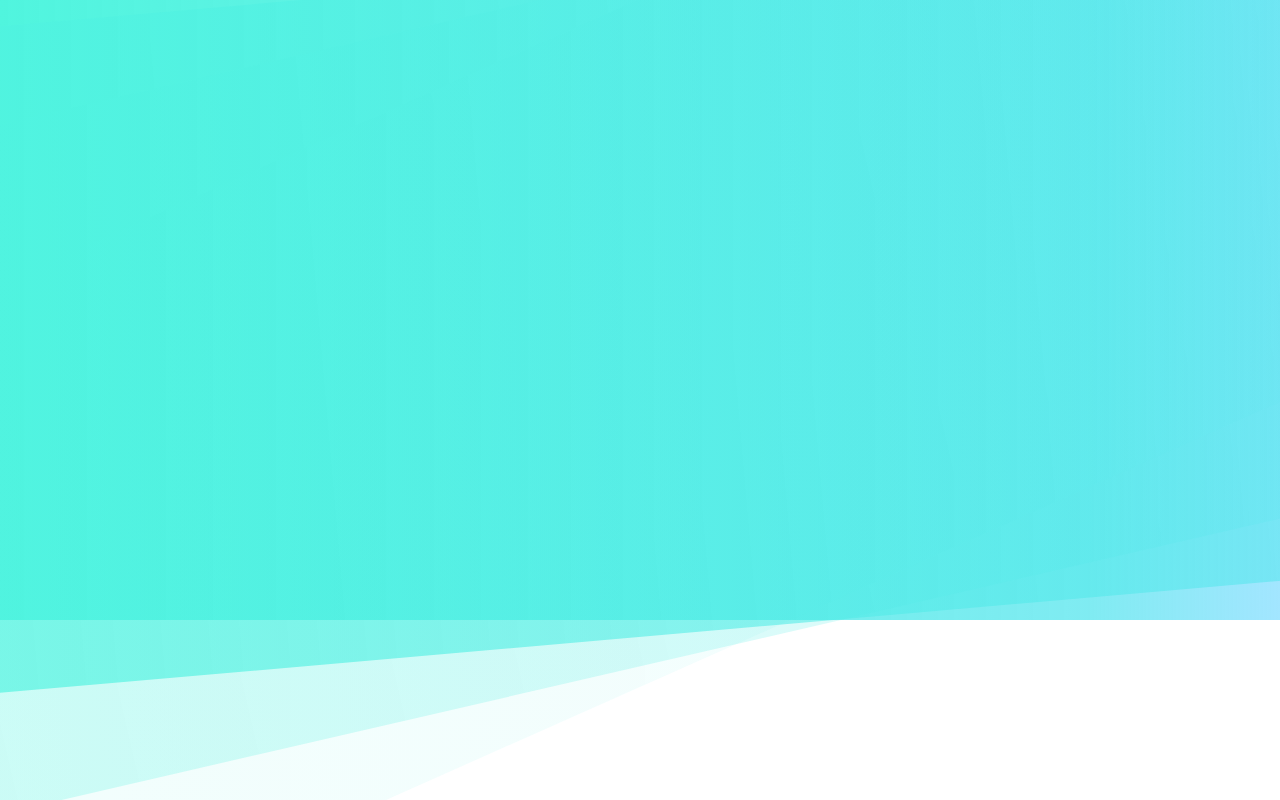
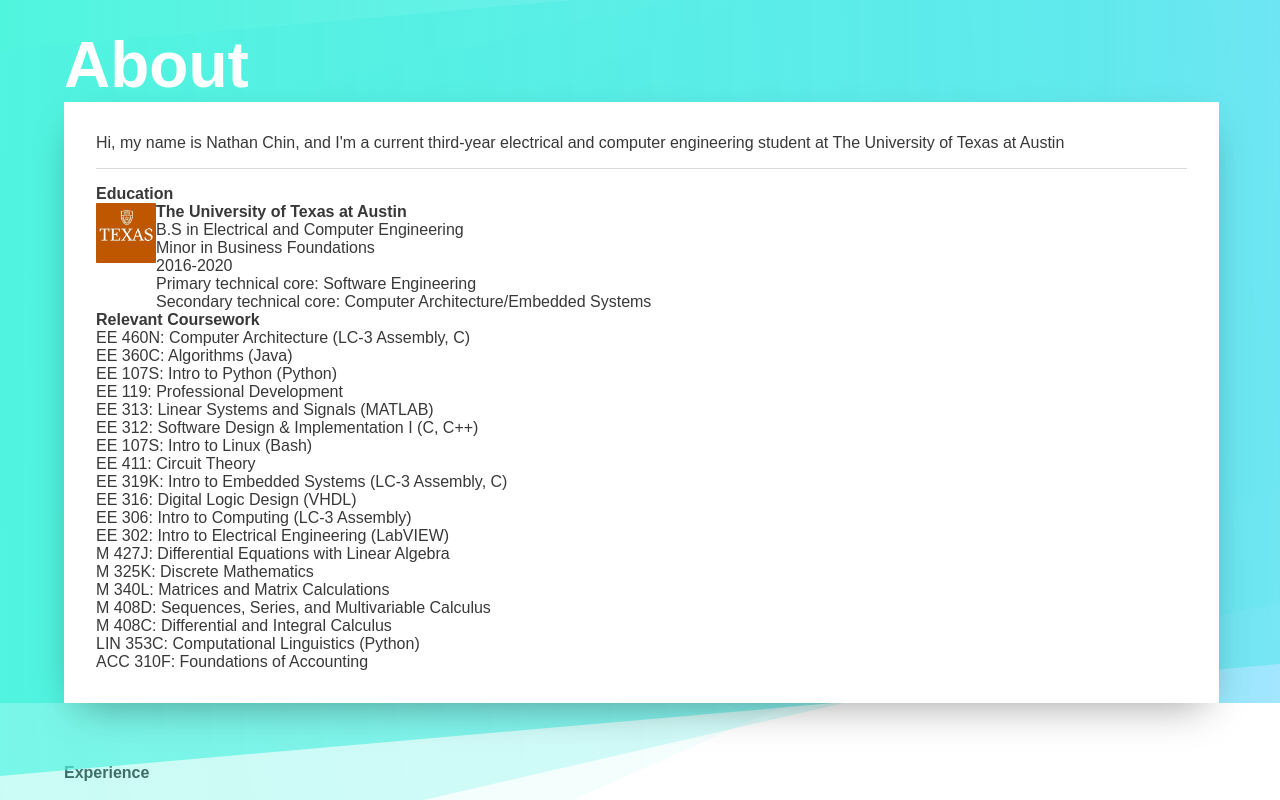
Before and after one commit to nathan-chin-zz/nathan-chin.github.io, a React app: page / in a window 1280 px wide. Shown: the part 660-1460 px from the top of the page. Built offline with nearby package versions, Linux system fonts and the light colour scheme; a web font is replaced by a local one.

Commit message:
Add file loaders for images, editing About section, added link to old website

```diff
--- a/package.json
+++ b/package.json
@@ -35,10 +35,12 @@
   },
   "dependencies": {
     "eslint": "^5.2.0",
+    "file-loader": "^1.1.11",
     "node-sass": "^4.9.2",
     "react": "^16.4.1",
     "react-dom": "^16.4.1",
     "react-typist": "^2.0.4",
-    "sass-loader": "^7.0.3"
+    "sass-loader": "^7.0.3",
+    "url-loader": "^1.0.1"
   }
 }
--- a/src/components/App.jsx
+++ b/src/components/App.jsx
@@ -8,9 +8,11 @@ class App extends Component {
     render() {
         return (
             <div className="main">
-                <div className="nav-angle-1" />
-                <div className="nav-angle-2" />
-                <div className="nav-angle-3" />
+                <div className="nav-header">
+                    <div className="nav-angle-1" />
+                    <div className="nav-angle-2" />
+                    <div className="nav-angle-3" />
+                </div>
                 <Section className="main-intro" title="Intro" />
                 <Section className="about" title="About" />
                 <Section className="experience" title="Experience" />
--- a/src/components/Section.jsx
+++ b/src/components/Section.jsx
@@ -1,6 +1,7 @@
 import React, { Component } from 'react';
 import PropTypes from 'prop-types';
 import Text from './Text.jsx';
+import universityLogo from '../assets/UT_logo.png';
 
 import Typist from 'react-typist';
 import 'react-typist/dist/Typist.css';
@@ -30,23 +31,85 @@ export default class Section extends Component {
     }
 
     renderAbout() {
+        return (
+            <div className="about-container">
+                <Text className="about-title" weight="extrabold">About</Text>
+                <div className="about-description">
+                    <Text weight="regular">Hi, my name is Nathan Chin, and I'm a current third-year electrical and computer engineering student at The University of Texas at Austin</Text>
+                    <div className="divider"/>
+                    <Text weight="bold">Education</Text>
+                    <div className="education-container">
+                        <div className="school">
+                            <img className="logo" src={universityLogo}/>
+                            <div>
+                            <Text weight="semibold">The University of Texas at Austin</Text>
+                            <Text weight="regular">B.S in Electrical and Computer Engineering<br/>Minor in Business Foundations<br/>2016-2020<br/>Primary technical core: Software Engineering<br/>Secondary technical core: Computer Architecture/Embedded Systems</Text>
+                            </div>
+                        </div>
+                        <div className="coursework">
+                            <Text weight="semibold">Relevant Coursework</Text>
+                            <Text weight="regular">
+                            EE 460N: Computer Architecture (LC-3 Assembly, C)<br/>
+                            EE 360C: Algorithms (Java)<br/>
+                            EE 107S: Intro to Python (Python)<br/>
+                            EE 119: Professional Development<br/>
+                            EE 313: Linear Systems and Signals (MATLAB)<br/>
+                            EE 312: Software Design & Implementation I (C, C++)<br/>
+                            EE 107S: Intro to Linux (Bash)<br/>
+                            EE 411: Circuit Theory<br/>
+                            EE 319K: Intro to Embedded Systems (LC-3 Assembly, C)<br/>
+                            EE 316: Digital Logic Design (VHDL)<br/>
+                            EE 306: Intro to Computing (LC-3 Assembly)<br/>
+                            EE 302: Intro to Electrical Engineering (LabVIEW)<br/>
 
+                            M 427J: Differential Equations with Linear Algebra<br/>
+                            M 325K: Discrete Mathematics<br/>
+                            M 340L: Matrices and Matrix Calculations<br/>
+                            M 408D: Sequences, Series, and Multivariable Calculus<br/>
+                            M 408C: Differential and Integral Calculus<br/>
+
+                            LIN 353C: Computational Linguistics (Python)<br/>
+
+                            ACC 310F: Foundations of Accounting<br/>
+                            </Text>
+                        </div>
+                    </div>
+                </div>
+            </div>
+        );
     }
 
+
     renderExperience() {
-
+        return (
+            <div className="experience-container">
+                <Text className="experience-title" weight="extrabold">Experience</Text>
+            </div>
+        );
     }
 
     renderProjects() {
-
+        return (
+            <div className="projects-container">
+                <Text className="projects-title" weight="extrabold">Projects</Text>
+            </div>
+        );
     }
 
     renderSkills() {
-
+        return (
+            <div className="skills-container">
+                <Text className="skills-title" weight="extrabold">Skills</Text>
+            </div>
+        );
     }
 
     renderContact() {
-
+        return (
+            <div style={{zIndex: 1000, position: "relative"}}>
+            <Text weight="bold">Want to see my website for 2017? <a href="/2017">Check it out</a> </Text>
+            </div>
+        );
     }
 
     renderSection() {
--- a/src/components/Text.jsx
+++ b/src/components/Text.jsx
@@ -10,7 +10,7 @@ export default class Text extends Component {
 
     render() {
         return (
-            <p className={`text ${this.props.className}`}>
+            <p className={`text ${this.props.className} text-${this.props.weight}`}>
                 {this.props.children}
             </p>
         );
@@ -21,4 +21,5 @@ export default class Text extends Component {
 Text.propTypes = {
     children: PropTypes.node.isRequired,
     className: PropTypes.string,
+    weight: PropTypes.string,
 };
--- a/src/constants/_theme.scss
+++ b/src/constants/_theme.scss
@@ -1,9 +1,15 @@
 // General
 $white: #ffffff;
+$gray: #d7d9db;
 $default-text: #383838;
 $default-font-family: proxima-nova, sans-serif;
 $font-light: 300;
+$font-regular: 400;
+$font-medium: 500;
+$font-semibold: 600;
+$font-bold: 700;
 $font-extrabold: 800;
+$card-shadow: 0px 15px 40px -15px rgba(0,0,0,0.4);
 
 // Fixed nav
 $header-background: #fff07c;
--- a/src/style/App.scss
+++ b/src/style/App.scss
@@ -10,6 +10,12 @@ body {
     overflow-x: hidden;
 }
 
+.logo {
+    height: 60px;
+    width: 60px;
+    border-radius: 1px;
+}
+
 .text {
     font-family: $default-font-family;
     color: $default-text;
@@ -18,10 +24,27 @@ body {
         font-weight: $font-light;
     }
 
+    &-regular {
+        font-weight: $font-regular;
+    }
+
+    &-medium {
+        font-weight: $font-medium;
+    }
+
+    &-semibold {
+        font-weight: $font-semibold;
+    }
+
+    &-bold {
+        font-weight: $font-bold;
+    }
+
     &-extrabold {
         font-weight: $font-extrabold;
     }
 }
+
 
 .nav-angle-1 {
     position: fixed;
@@ -68,13 +91,11 @@ body {
 }
 
 .title-text-1 {
-    font-weight: $font-light;
     font-size: 2rem;
     margin-left: 6px;
 }
 
 .title-text-2 {
-    font-weight: $font-extrabold;
     font-size: 8rem;
     margin: -30px 0;
 }
@@ -88,3 +109,27 @@ body {
         font-weight: $font-light;
     }
 }
+
+.about-container {
+    position: relative;
+    z-index: 10;
+    height: 100%;
+    padding-top: 3rem;
+
+    .about-title {
+        font-size: 4rem;
+        color: $white;
+    }
+
+    .about-description {
+        background: $white;
+        margin: 0 5% 5% 0;
+        padding: 2rem;
+        border-radius: 1px;
+        box-shadow: $card-shadow;
+
+        .school {
+            display: flex;
+        }
+    }
+}
--- a/src/style/Section.scss
+++ b/src/style/Section.scss
@@ -9,6 +9,7 @@
         bottom: -10px;
         width: 150%;
         min-height: 41.5rem;
+        height: 100%;
         z-index: 3;
         opacity: $angle-opacity-1;
         transform: rotate(-5deg);
@@ -20,6 +21,7 @@
         bottom: -8px;
         width: 180%;
         min-height: 42rem;
+        height: 100%;
         z-index: 2;
         opacity: $angle-opacity-2;
         transform: rotate(-13deg);
@@ -31,6 +33,7 @@
         bottom: -10px;
         width: 180%;
         min-height: 43rem;
+        height: 100%;
         z-index: 1;
         opacity: $angle-opacity-3;
         transform: skewY(-24deg);
@@ -48,6 +51,7 @@
         position: relative;
         background: $about-background;
         background: $about-background-gradient;
+        padding-left: 4rem;
         z-index: 5;
 
         & .angle1 {
@@ -69,6 +73,7 @@
     .experience {
         position: relative;
         background: $white;
+        padding-left: 4rem;
         z-index: 1;
     }
 
@@ -76,6 +81,7 @@
         position: relative;
         background: $projects-background;
         background: $projects-background-gradient;
+        padding-left: 4rem;
         z-index: 5;
 
         & .angle1 {
@@ -97,6 +103,7 @@
     .skills {
         position: relative;
         background: $white;
+        padding-left: 4rem;
         z-index: 1;
     }
 
@@ -104,6 +111,7 @@
         position: relative;
         background: $contact-background;
         background: $contact-background-gradient;
+        padding-left: 4rem;
         z-index: 5;
 
         & .angle1 {
@@ -122,3 +130,10 @@
         }
     }
 }
+
+.divider {
+    height: 1px;
+    width: 100%;
+    margin: 1rem 0;
+    background: $gray;
+}
--- a/webpack.config.js
+++ b/webpack.config.js
@@ -31,7 +31,22 @@ module.exports = {
                 'css-loader',
                 'sass-loader',
             ],
-          }
+        },
+        // Bottom two loaders allow the reference to an asset in code and add it to the code
+        { // Loads assets into files
+            test: /\.(jpe?g|png|gif)$/,
+            use: [{
+                // Inline if smaller than 10 KB, otherwise load as a file
+                loader: 'url-loader',
+                options: {
+                    limit: 10000
+                }
+            }]
+        },
+        { // Tries to inline assets as dataURIs
+            test: /\.(eot|svg|ttf|woff2?|otf)$/,
+            use: 'file-loader'
+        }
         ]
     },
     plugins: [
```
Also changed, not shown: src/assets/UT_logo.png (added).
